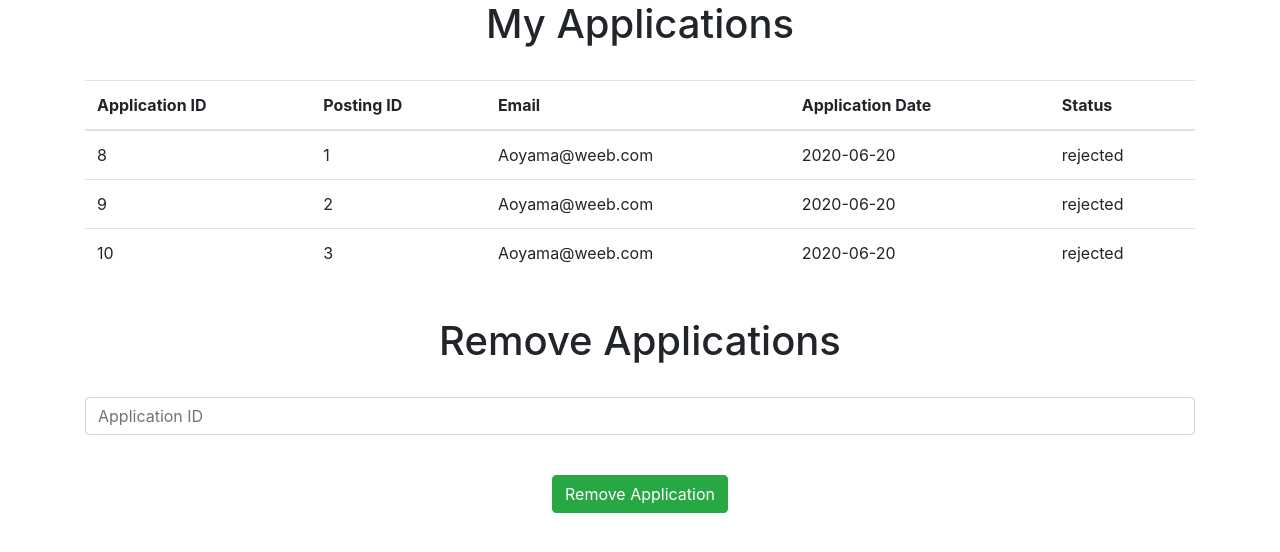
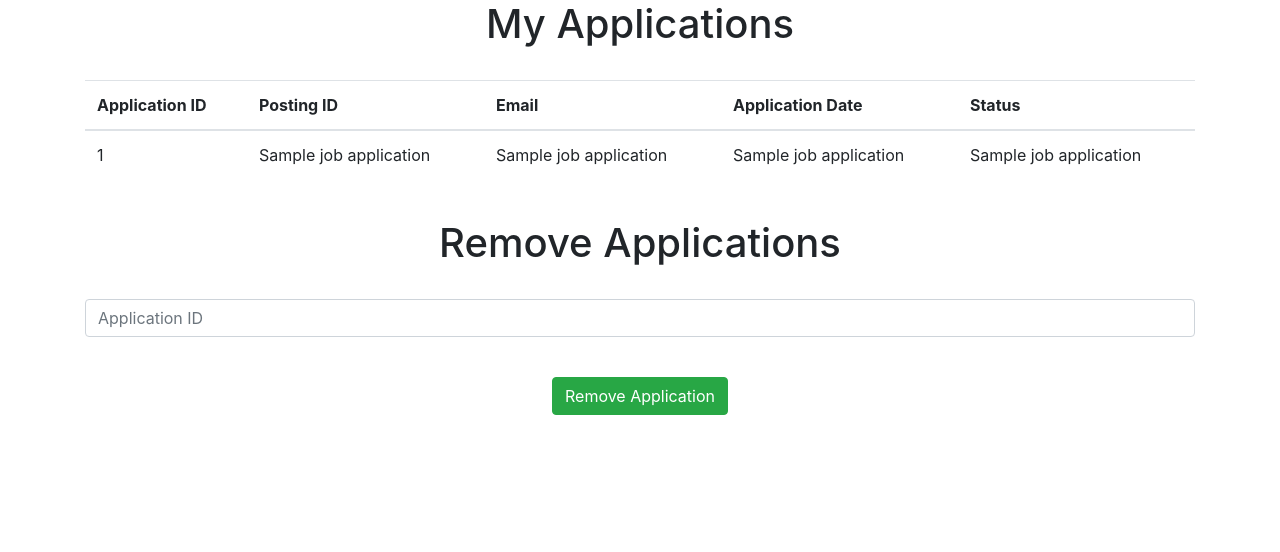
Before and after one commit to CaoGreg/COMP-353-Main-Project, a Flask app: template templates/applied-jobs-results.html in a window 1280 px wide. Shown: the part 56-608 px from the top of the page. Run offline with Flask 2, Linux system fonts and the light colour scheme; the template is opened without the code that fills it: most values are stand-ins (such as "Sample title", 1, 10 or a date in 2020); some libraries are stand-ins or nearby versions.

Commit message:
Fixed job results html file

```diff
--- a/app.py
+++ b/app.py
@@ -1,7 +1,5 @@
 from flask import Flask, render_template,session, abort, url_for, redirect, request
 from flask_bootstrap import Bootstrap
-from db_connection import *
-
 from db_connection import *
 
 app = Flask(__name__)
@@ -18,7 +16,7 @@ def postings():
     return render_template('postings.html')
 
 
-@app.route('/delete_application', methods =['GET', 'POST'])
+@app.route('/delete_application', methods=['GET', 'POST'])
 def del_application():
     application_id = None
 
@@ -30,70 +28,14 @@ def del_application():
 
 @app.route('/applied_jobs', methods=['GET', 'POST'])
 def applied_jobs():
-    html = ""
     email = 'aoyama@weeb.com'
-    open('templates/applied-jobs-results.html', 'w').close()
 
-    file = open('templates/applied-jobs-results.html', 'w')
-    html = """
-    {% extends 'base.html' %}
-
-    {% block head %}
-    <style>
-        h1 {text-align: center;}
-    </style>
-    {% endblock %}
-
-    {% block body %}
-    <div class="container">
-        <h1>My Applications</h1>
-        <br>
-        <table class="table">
-          <thead>
-            <tr>
-              <th scope="col">Application ID</th>
-              <th scope="col">Posting ID</th>
-              <th scope="col">Email</th>
-              <th scope="col">Application Date</th>
-              <th scope="col">Status</th>
-            </tr>
-          </thead>
-          <tbody>
-    """
-    results = get_job_applications(email)
-
-    for rows in results:
-        html += "<tr>"
-        for col in rows:
-            html += "<td>" + str(col) + "</td>\n"
-        html += "</tr>"
-
-    html += """
-      </tbody>
-    </table>
-    <br>
-    <h1>Remove Applications</h1>
-    <br>
-    <form  id="application_id_form" method="post" action="/delete_application"><div class="form-group">
-      <div class="form-group">
-        <input type="text" class="form-control" name="application_id" value="" placeholder="Application ID" id="application_id">
-      </div>
-      <div class="text-center">
-      <br>
-      <button type="submit" class="btn btn-success mb-2">Withdraw Application</button>
-    </form>
-    </div>
-    {% endblock %}
-    """
-
-    file.write(html)
-    file.close()
-    return render_template('applied-jobs-results.html')
+    return render_template('applied-jobs-results.html', list_of_job_applications=get_job_applications(email))
 
 
-@app.route('/settings', methods=['GET', 'POST'])
+@app.route('/user-profile', methods=['GET', 'POST'])
 def settings():
-    return render_template('settings.html')
+    return render_template('user-profile.html')
 
 
 @app.route('/login', methods=['GET', 'POST'])
--- a/templates/applied-jobs-results.html
+++ b/templates/applied-jobs-results.html
@@ -1,4 +1,3 @@
-
 {% extends 'base.html' %}
 
 {% block head %}
@@ -22,34 +21,28 @@
         </tr>
       </thead>
       <tbody>
-    <tr><td>8</td>
-<td>1</td>
-<td>Aoyama@weeb.com</td>
-<td>2020-06-20</td>
-<td>rejected</td>
-</tr><tr><td>9</td>
-<td>2</td>
-<td>Aoyama@weeb.com</td>
-<td>2020-06-20</td>
-<td>rejected</td>
-</tr><tr><td>10</td>
-<td>3</td>
-<td>Aoyama@weeb.com</td>
-<td>2020-06-20</td>
-<td>rejected</td>
+        {% for job_application in list_of_job_applications %}
+        <tr>
+            <td>{{ job_application[0] }}</td>
+            <td>{{ job_application[1] }}</td>
+            <td>{{ job_application[2] }}</td>
+            <td>{{ job_application[3] }}</td>
+            <td>{{ job_application[4] }}</td>
         </tr>
+        {% endfor %}
       </tbody>
     </table>
     <br>
     <h1>Remove Applications</h1>
     <br>
-    <form  id="application_id_form" method="post" action="/delete_application"><div class="form-group">
+    <form  id="application_id_form" method="post" action="/delete_application">
       <div class="form-group">
         <input type="text" class="form-control" name="application_id" value="" placeholder="Application ID" id="application_id">
       </div>
       <div class="text-center">
         <br>
         <button type="submit" class="btn btn-success mb-2">Remove Application</button>
+      </div>
     </form>
 </div>
 {% endblock %}
--- a/templates/base.html
+++ b/templates/base.html
@@ -30,7 +30,7 @@
                 <a class="dropdown-item" href="postings">Postings</a>
                 <a class="dropdown-item" href="applied_jobs">Job Applications</a>
                 <div class="dropdown-divider"></div>
-                <a class="dropdown-item" href="settings">Settings</a>
+                <a class="dropdown-item" href="user-profile">User Profile</a>
               </div>
             </li>
             <li class="nav-item">
```
Also changed, not shown: templates/user-profile.html (renamed from templates/settings.html). Lines whose indentation alone changed are shown as unchanged.
